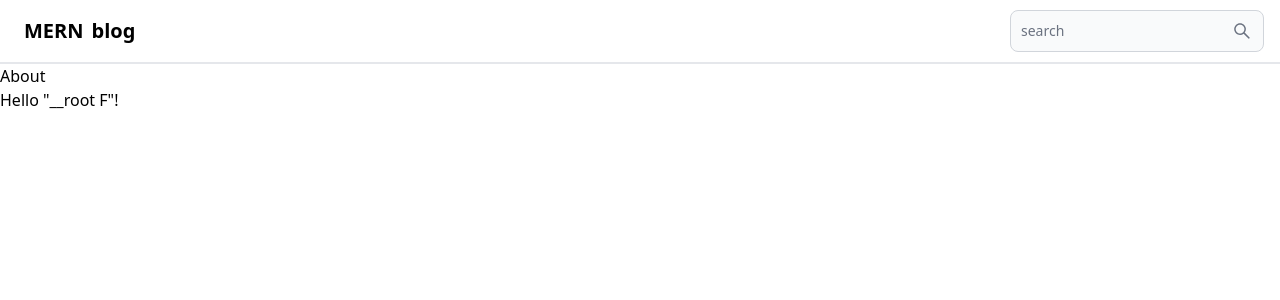
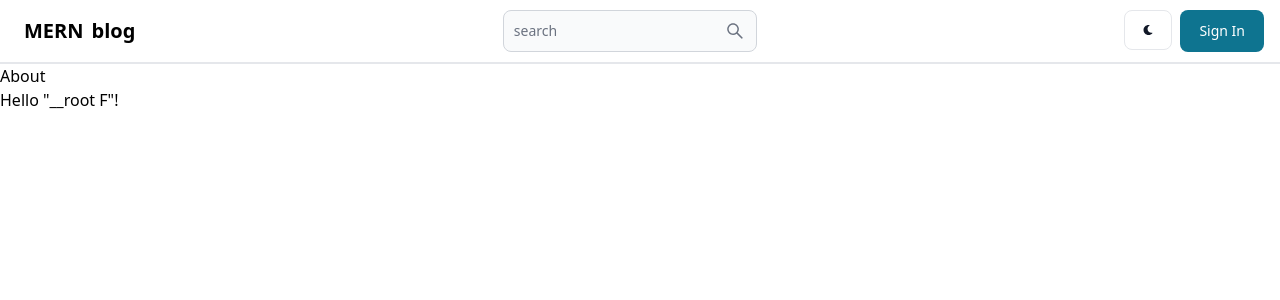
Before and after one commit to carlosmuerto/MERN-BLog, a React (Vite) app in the folder client/: page /about in a window 1280 px wide. Shown: the top 300 px of the page. Built offline with nearby package versions, Linux system fonts and the light colour scheme.

Commit message:
Add signIn and darkmode button

```diff
--- a/client/src/components/header/index.tsx
+++ b/client/src/components/header/index.tsx
@@ -1,6 +1,5 @@
 import { Link } from "@tanstack/react-router";
 import { Button, Navbar, TextInput } from "flowbite-react";
-import React from "react";
 import { AiOutlineSearch } from "react-icons/ai";
 import { FaMoon } from "react-icons/fa";
 
@@ -27,11 +26,19 @@ const Header = () => {
 				<AiOutlineSearch />
 			</Button>
 
+			<div className="flex gap-2 md:order-2">
+				<Button className="w-12 h-10 hidden sm:inline" color="gray"	>
+					<FaMoon />
+				</Button>
+				<Link to="/signIn" className=" [&.active]:font-bold">
+					<Button>
+						Sign In
+					</Button>
+				</Link>
+			</div>
+
 {/*
-			<Link to="/" className=" [&.active]:font-bold">
-				<span>MERN</span>
-				blog
-			</Link> */}
+			*/}
 
 		</Navbar>
 	);
```
